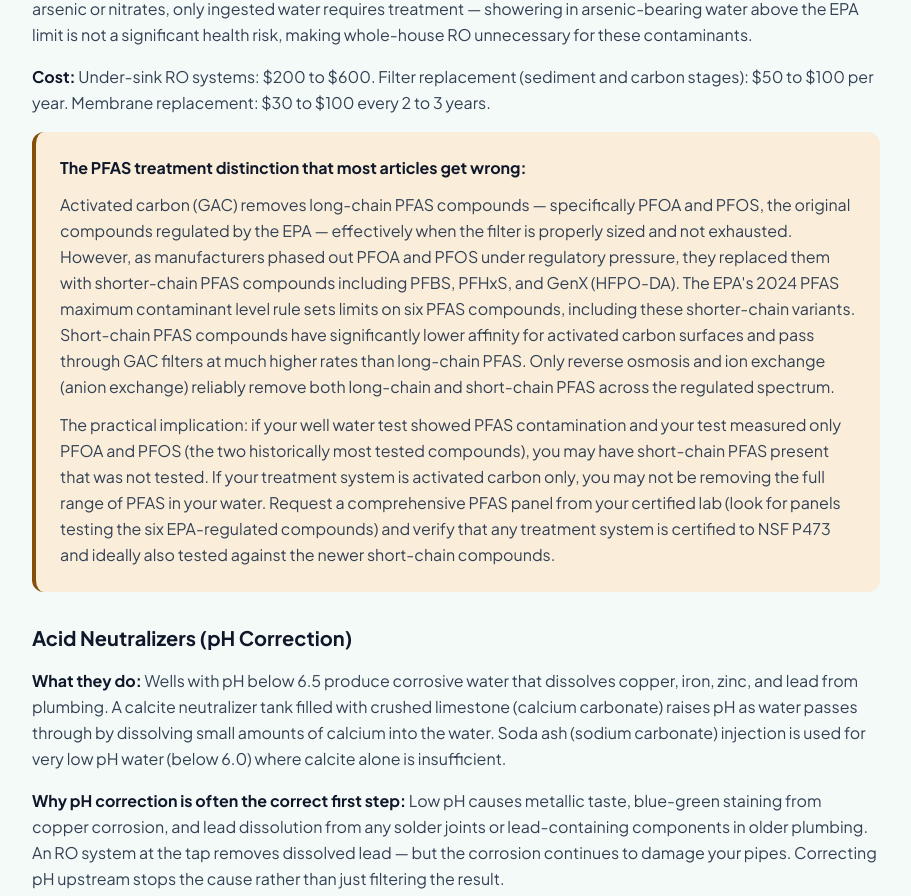
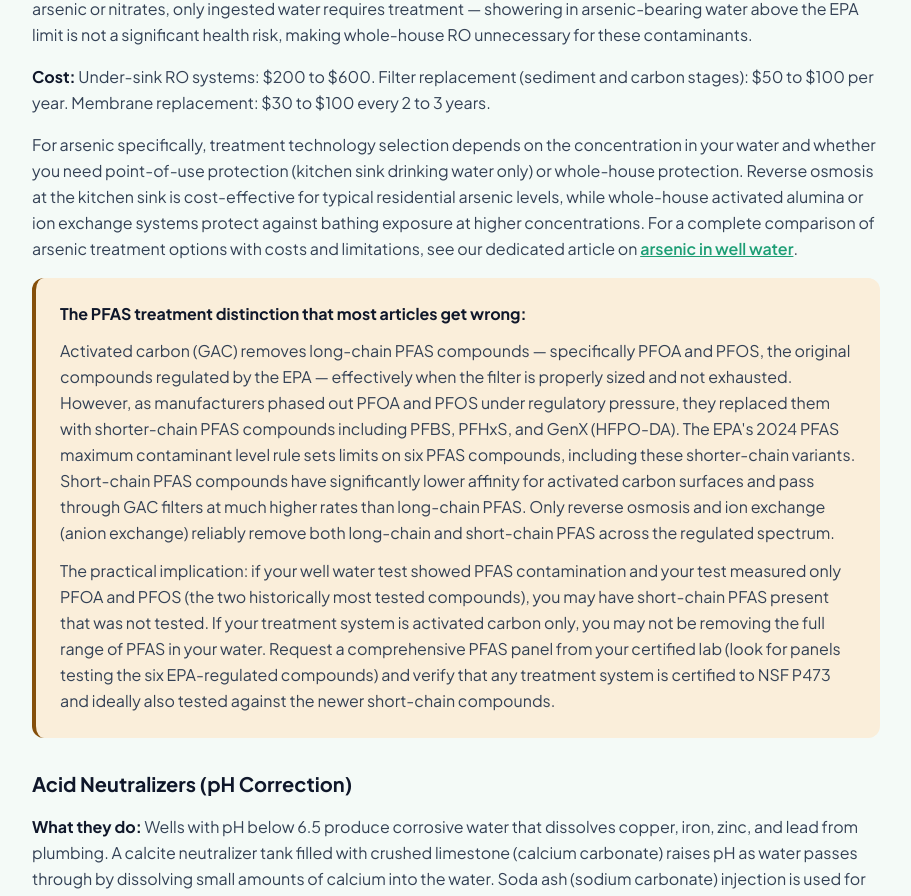
Before and after one commit to thebasementguide2026/thewell.guide-, a Next.js app: page /guides/well-water-treatment-options in a window 1280 px wide. Shown: the part 9717-10613 px from the top of the page, without its empty margins (184-1095 px from the left). Built offline with nearby package versions, Linux system fonts and the light colour scheme.

Commit message:
Add internal link to arsenic guide in treatment options

```diff
--- a/app/guides/well-water-treatment-options/page.tsx
+++ b/app/guides/well-water-treatment-options/page.tsx
@@ -496,6 +496,9 @@ export default function WellWaterTreatmentOptions() {
         <p className='text-slate-700 leading-relaxed mb-4'>
           <strong className='text-slate-900'>Cost:</strong> Under-sink RO systems: $200 to $600. Filter replacement (sediment and carbon stages): $50 to $100 per year. Membrane replacement: $30 to $100 every 2 to 3 years.
         </p>
+        <p className='text-slate-700 leading-relaxed mb-4'>
+          For arsenic specifically, treatment technology selection depends on the concentration in your water and whether you need point-of-use protection (kitchen sink drinking water only) or whole-house protection. Reverse osmosis at the kitchen sink is cost-effective for typical residential arsenic levels, while whole-house activated alumina or ion exchange systems protect against bathing exposure at higher concentrations. For a complete comparison of arsenic treatment options with costs and limitations, see our dedicated article on <a href='/guides/arsenic-in-well-water' className='font-semibold underline' style={{ color: '#1D9E75' }}>arsenic in well water</a>.
+        </p>
 
         {/* PFAS short-chain callout */}
         <div className='rounded-xl p-6 mb-6' style={{ backgroundColor: '#FAEEDA', borderLeft: '4px solid #854F0B' }}>
```
